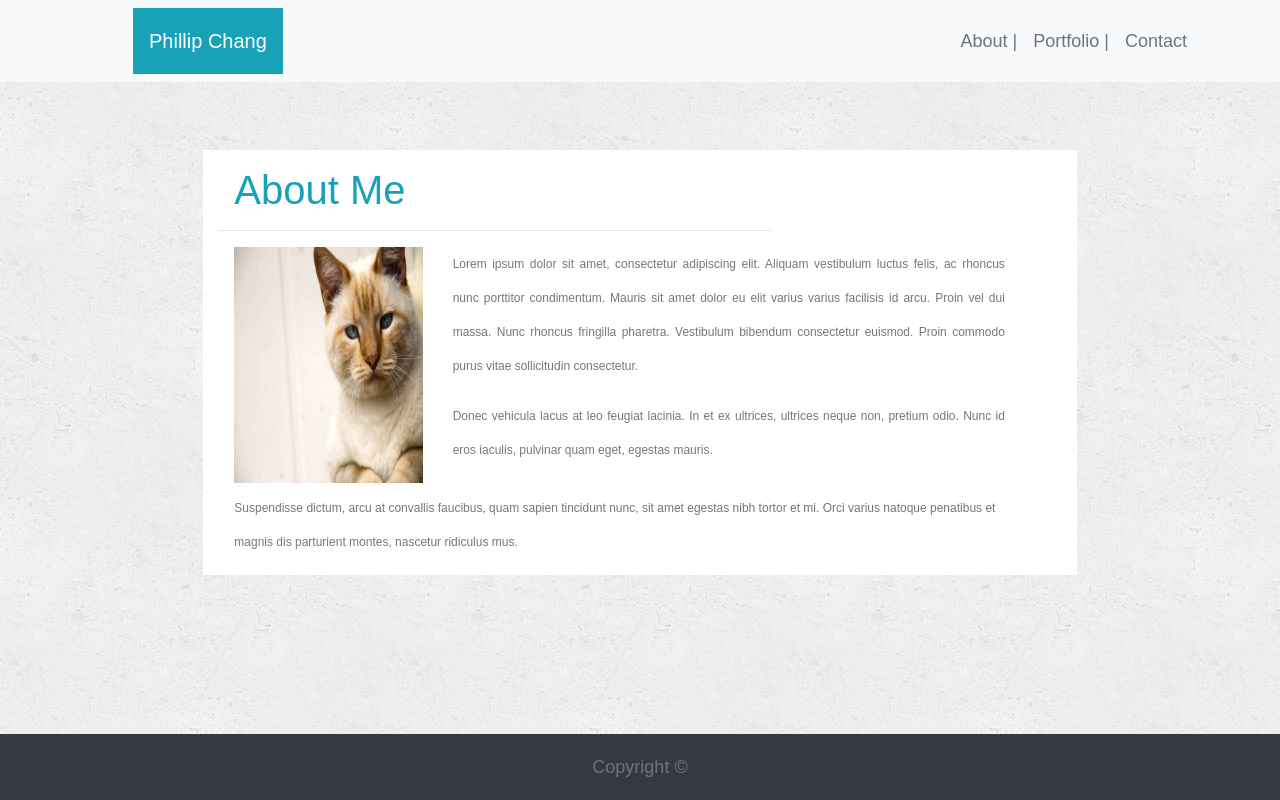
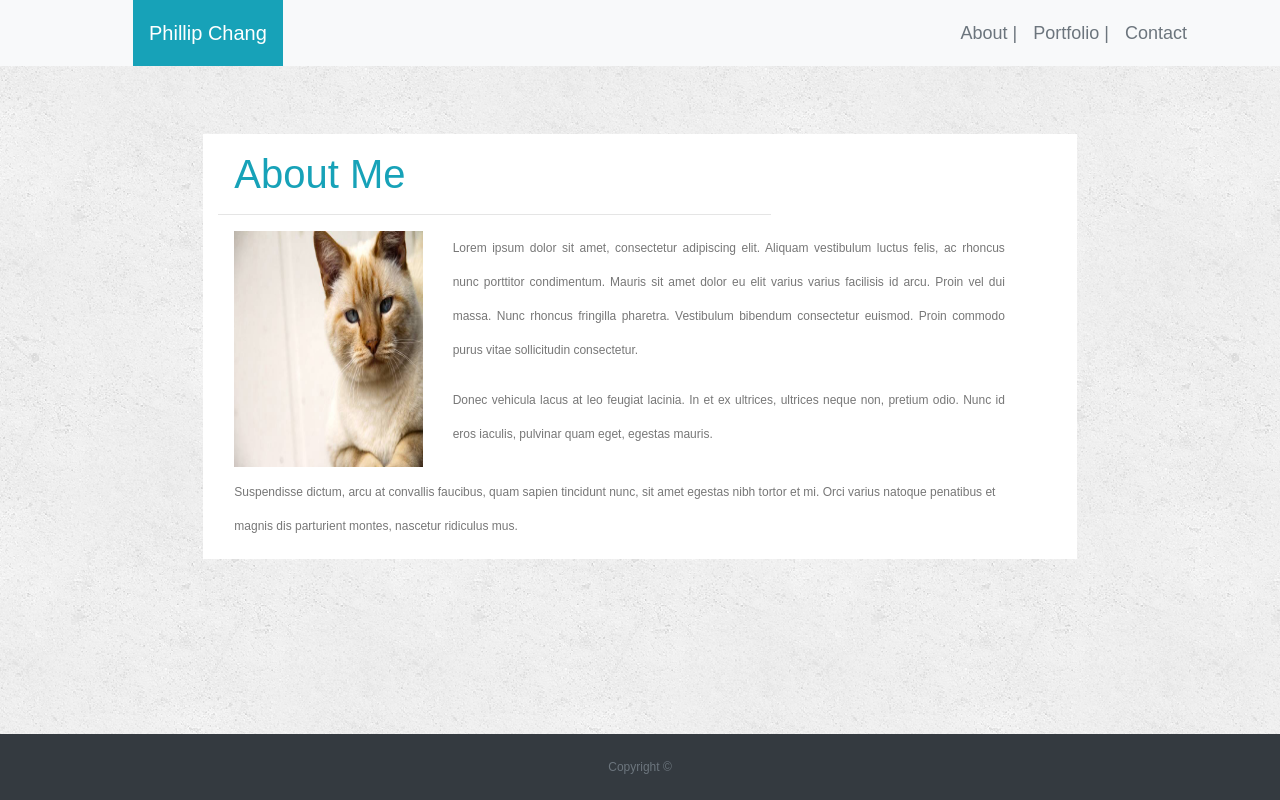
Before and after one commit to PhillipChang/Bootstrap-Portfolio, a plain HTML site: page index.html in a window 1280 px wide. Drawn offline with nearby package versions, Linux system fonts and the light colour scheme.

Commit message:
Resize footer to font-size 12px and remove top and bottom padding from navbar

```diff
--- a/assets/css/style.css
+++ b/assets/css/style.css
@@ -17,3 +17,12 @@ body {
   p {
     font-size:12px;
     }
+
+  .navbar {
+    padding-top:0;
+    padding-bottom:0;
+  }
+
+  .footer-copyright {
+    font-size:12px;
+  }
```
